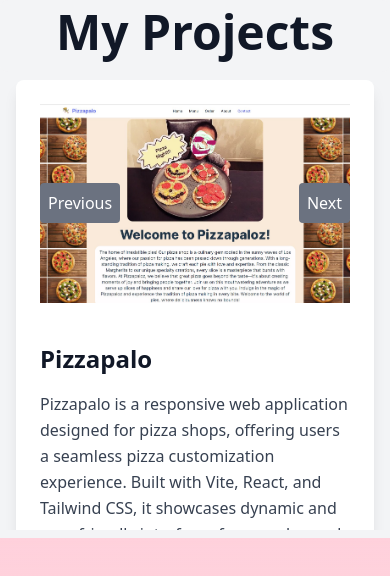
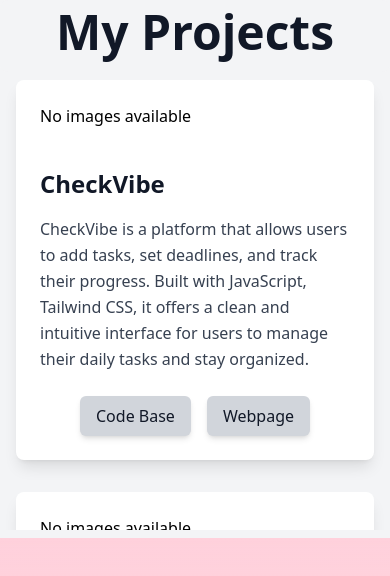
Before and after one commit to RemyXVX/folio, a Next.js app: page /pages/projects in a window 390 px wide. Shown: the top 576 px of the page. Built offline with nearby package versions, Linux system fonts and the light colour scheme.

Commit message:
Fix image overlay issue in mobile, update on project image scroll

```diff
--- a/app/components/navbar.tsx
+++ b/app/components/navbar.tsx
@@ -90,7 +90,7 @@ const Navbar: React.FC<NavbarProps> = ({ onMenuClick }) => {
             id="navbar-menu"
             className={`absolute top-16 md:top-auto left-0 right-0 md:relative md:flex md:items-center bg-sky-800 dark:bg-slate-800 md:bg-transparent transition-all duration-300 ease-in-out ${
               isMenuOpen ? 'block' : 'hidden'
-            } md:block`}
+            } md:block z-10`}
           >
             <div className="flex flex-col md:flex-row space-y-2 md:space-y-0 md:space-x-6 p-4 md:p-0">
               {menuList.map((item, index) => (
--- a/app/pages/projects/projectCard.jsx
+++ b/app/pages/projects/projectCard.jsx
@@ -24,23 +24,46 @@ const ProjectCard = ({ title, description, images = [], codeLink, liveLink }) =>
 
   return (
     <div className="flex flex-col bg-white p-6 sm:p-8 rounded-lg shadow-lg">
-      {/* Carousel */}
       <div className="relative" {...handlers}>
         {images.length > 0 ? (
           <>
             <button
-              className="absolute top-1/2 left-0 transform -translate-y-1/2 bg-gray-500 text-white rounded p-2 z-10"
+              className="absolute top-1/2 left-0 transform -translate-y-1/2 text-green-300 rounded p-2 z-auto"
               onClick={prevImage}
             >
-              Previous
+              <svg
+                className="w-6 h-6 fill-current"
+                fill="none"
+                stroke="currentColor"
+                viewBox="0 0 24 24"
+              >
+                <path
+                  strokeLinecap="round"
+                  strokeLinejoin="round"
+                  strokeWidth={2}
+                  d="M12 4l-8 8 8 8"
+                />
+              </svg>
             </button>
             <button
-              className="absolute top-1/2 right-0 transform -translate-y-1/2 bg-gray-500 text-white rounded p-2 z-10"
+              className="absolute top-1/2 right-0 transform -translate-y-1/2 text-green-300 rounded p-2 z-auto"
               onClick={nextImage}
             >
-              Next
+              <svg
+                className="w-6 h-6 fill-current"
+                fill="none"
+                stroke="currentColor"
+                viewBox="0 0 24 24"
+              >
+                <path
+                  strokeLinecap="round"
+                  strokeLinejoin="round"
+                  strokeWidth={2}
+                  d="M8 4l8 8-8 8"
+                />
+              </svg>
             </button>
-            <div className="mx-auto">
+            <div className="mx-auto z-auto">
               <Image
                 src={images[currentImageIndex].src}
                 alt={images[currentImageIndex].alt}
@@ -54,7 +77,6 @@ const ProjectCard = ({ title, description, images = [], codeLink, liveLink }) =>
         )}
       </div>
 
-      {/* Project Description */}
       <div className="flex flex-col flex-grow justify-between pt-6">
         <div>
           <h2 className="text-2xl sm:text-3xl font-bold text-gray-900 py-4">{title}</h2>
--- a/app/pages/projects/projectData.jsx
+++ b/app/pages/projects/projectData.jsx
@@ -15,7 +15,28 @@ import coffeelogin from '../../assets/images/coffeecarousel/coffeelogin.jpg';
 // Brainey Tutoring image
 // import brainytutoringmockup from './assets/images/mockup.jpg';
 
+// CheckVibe image
+// import checkvibemockup from './assets/images/mockup.jpg';
+
 const projectsData = [
+  {
+    title: 'CheckVibe',
+    description: 'CheckVibe is a platform that allows users to add tasks, set deadlines, and track their progress. Built with JavaScript, Tailwind CSS, it offers a clean and intuitive interface for users to manage their daily tasks and stay organized.',
+    images: [
+      // { src: checkvibemockup, alt: 'CheckVibe Mockup' }
+    ],
+    codeLink: 'https://github.com/RemyXVX/ToDoV2',
+    liveLink: 'https://checkvibe.link'
+  },
+  {
+    title: 'Brainey Tutoring',
+    description: 'Brainey Tutoring is an online platform designed to provide personalized tutoring services. Built with React and Node.js, it allows users to book sessions, manage schedules, and offers an intuitive interface for students and tutors alike.',
+    images: [
+      // { src: brainytutoringmockup, alt: 'Brainey Tutoring Mockup' }
+    ],
+    codeLink: 'https://github.com/RemyXVX/brainey-tutoring',
+    liveLink: 'https://www.braineytutoring.com/'
+  },
   {
     title: 'Pizzapalo',
     description: 'Pizzapalo is a responsive web application designed for pizza shops, offering users a seamless pizza customization experience. Built with Vite, React, and Tailwind CSS, it showcases dynamic and user-friendly interfaces for an enhanced pizza ordering process.',
@@ -42,15 +63,6 @@ const projectsData = [
     codeLink: 'https://github.com/RemyXVX/Doomed-Coffe-Shop',
     liveLink: 'https://doomed-coffe-shop-gzhiv7zfe-remyxvxs-projects.vercel.app/'
   },
-  {
-    title: 'Brainey Tutoring',
-    description: 'Brainey Tutoring is an online platform designed to provide personalized tutoring services. Built with React and Node.js, it allows users to book sessions, manage schedules, and offers an intuitive interface for students and tutors alike.',
-    images: [
-      // { src: brainytutoringmockup, alt: 'Brainey Tutoring Mockup' }
-    ],
-    codeLink: 'https://github.com/RemyXVX/brainey-tutoring',
-    liveLink: ''
-  }
 ];
 
 export default projectsData;
--- a/next.config.js
+++ b/next.config.js
@@ -1,6 +1,6 @@
 /** @type {import('next').NextConfig} */
 const nextConfig = {
-  output: 'export',
+  // output: 'export',
 }
 
 module.exports = nextConfig
```
